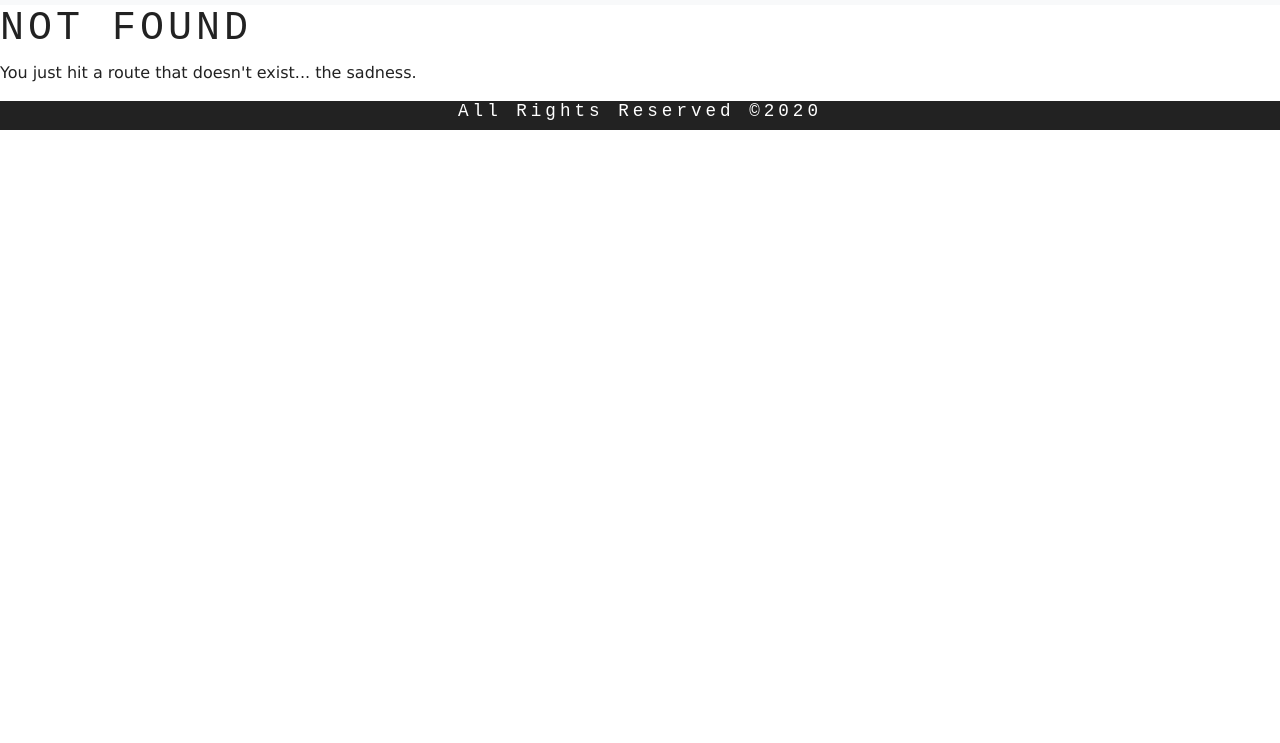
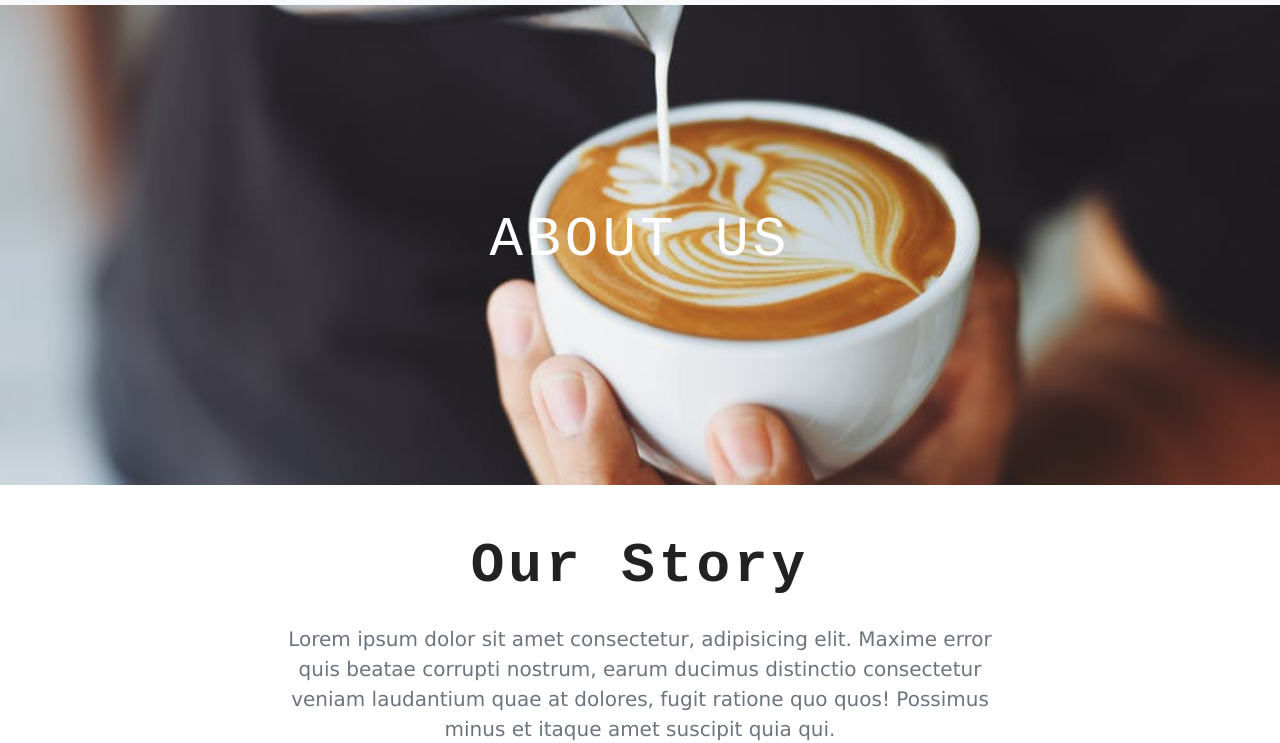
Before and after one commit to Dgiulian/gatsby-coffee-shop, a Gatsby site: page /about in a window 1280 px wide. Before the commit this address had no page. Shown: the part 69-812 px from the top of the page. Built offline with nearby package versions, Linux system fonts and the light colour scheme; Gatsby itself is replaced by a stand-in of ours.

Commit message:
Adding About Page

```diff
--- a/src/components/layout.css
+++ b/src/components/layout.css
@@ -28,7 +28,8 @@
   font-size: 2rem;
 }
 
-.default-background {
+.default-background,
+.about-background {
   min-height: 90vh;
   display: flex;
   justify-content: center;
@@ -41,6 +42,10 @@
   opacity: 1 !important;
 }
 
+
+.about-background {
+  min-height: 60vh;
+}
 .btn-yellow {
   color: var(--mainYellow);
   border-color: var(--mainYellow);
--- /dev/null
+++ b/src/pages/about.js
@@ -0,0 +1,35 @@
+import React from "react"
+
+import Layout from "../components/layout"
+import SEO from "../components/seo"
+import { graphql } from "gatsby"
+import BackgroundImage from "../components/shared/BackgroundImage"
+import Info from "../components/Home/Info"
+import Footer from '../components/Footer'
+
+const AboutPage = ({ data }) => (
+  <Layout>
+    <SEO title="About" />
+    <BackgroundImage
+      title="About us"
+      img={data.img.childImageSharp.fluid}
+      styleClass="about-background"
+    />
+    <Info />
+
+  </Layout>
+)
+
+export const data = graphql`
+  query aboutImage {
+    img: file(relativePath: { eq: "about-background.jpeg" }) {
+      childImageSharp {
+        fluid {
+          ...GatsbyImageSharpFluid_tracedSVG
+        }
+      }
+    }
+  }
+`
+
+export default AboutPage
```
